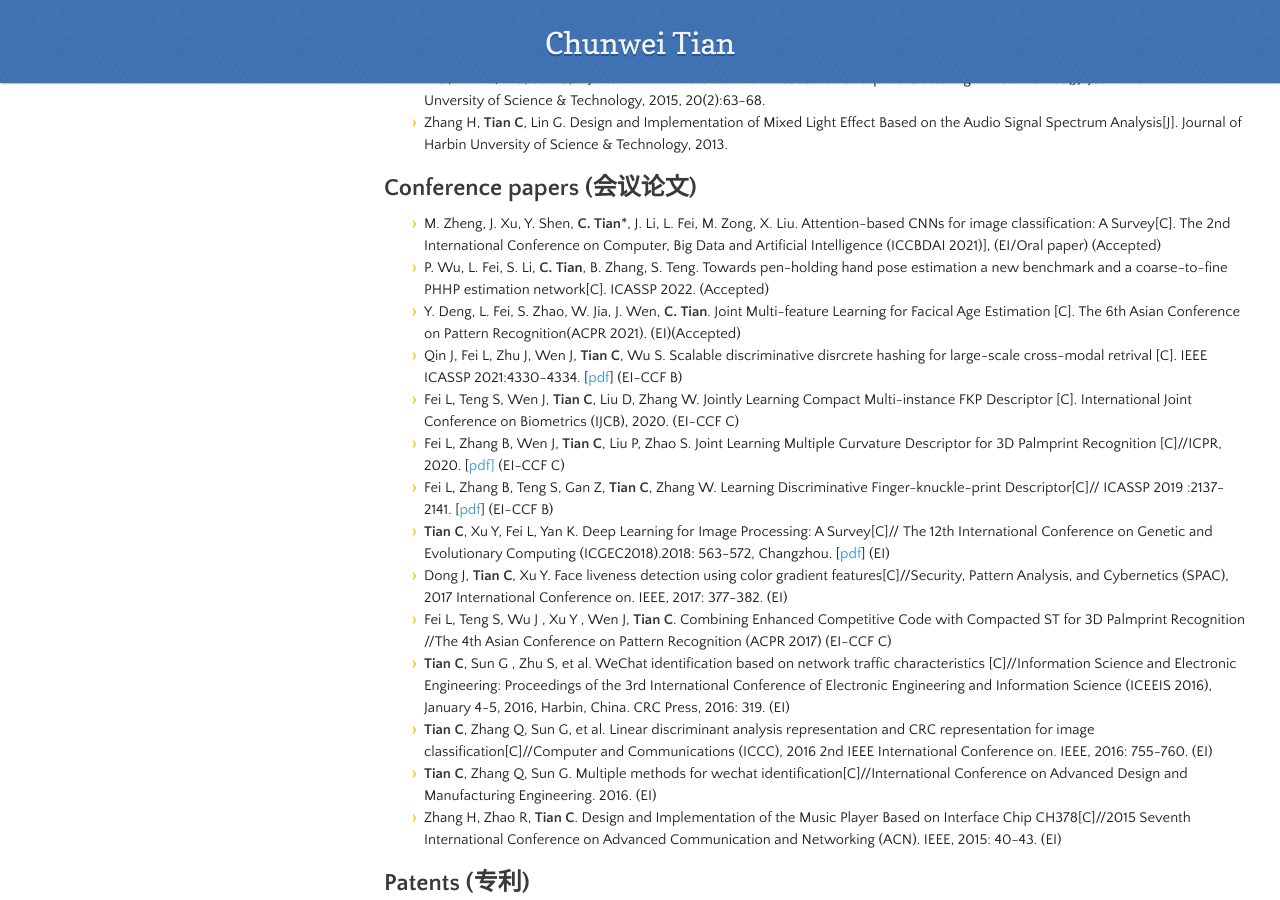
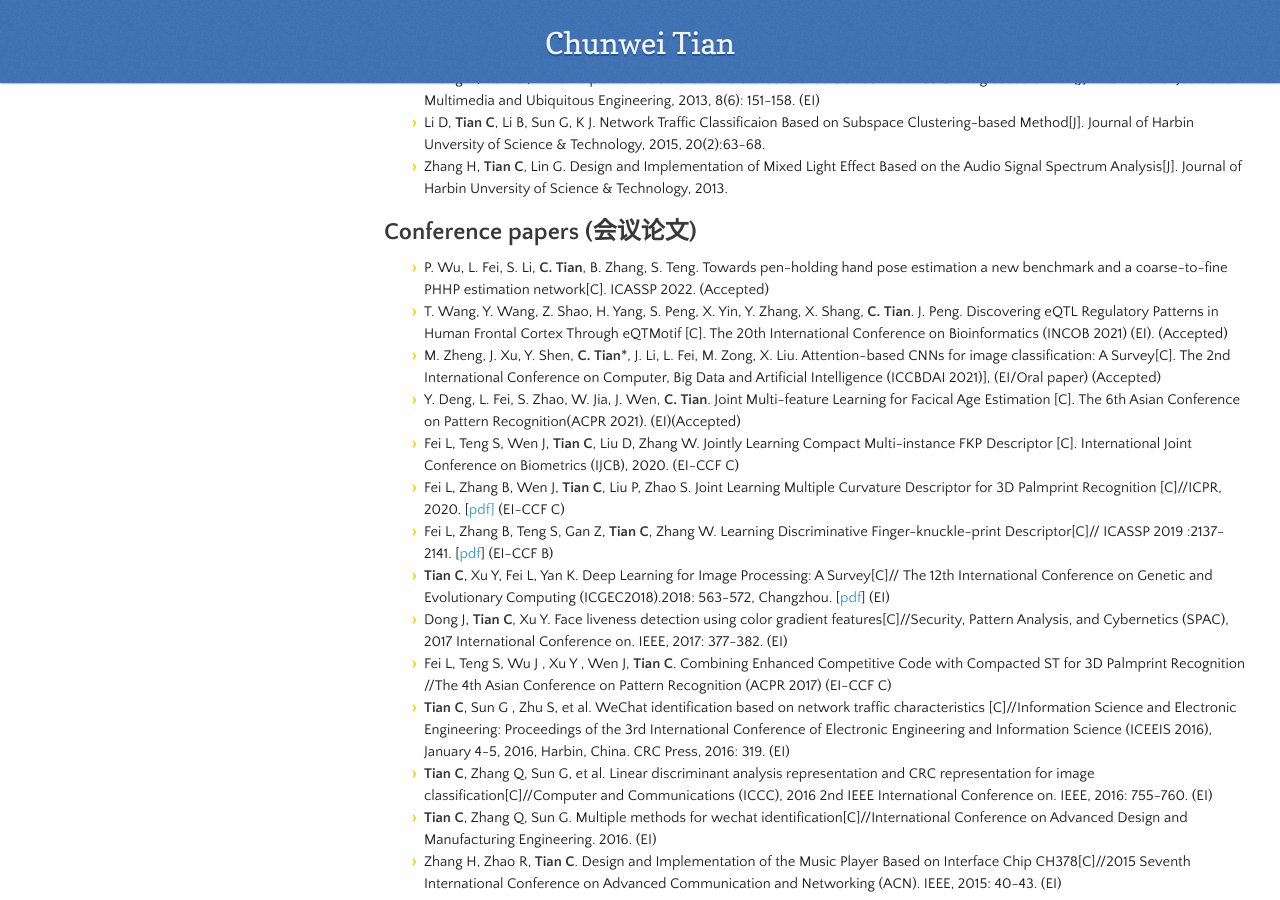
Before and after one commit to hellloxiaotian/hellloxiaotian.github.io, a Jekyll site: the page built from publication.md, in a window 1280 px wide and 900 px high, scrolled down 2068 px. Built offline with Jekyll 4.4.1, drawn with Linux system fonts in a browser that asks for light colours; nearby versions of some CDN libraries; our own code applies the rules of GitHub Pages for plain Markdown files; the repository's description, which GitHub fills in, is left out; some of the changed text lies outside the part shown.

Commit message:
Add files via upload

```diff
--- a/publication.md
+++ b/publication.md
@@ -20,6 +20,7 @@
 - Wang T, Liu Y, Yin Q, Geng J, Chen J, Yin X, Wang Y, Shang X, **Tian C\***, Wang Y\*， Peng J\*, Enhancing discoveries of molecular QTL stuides with small smaple size using summary statistic imputation [J]. Briefings in Bioinformatics, 2021. (SCI-IF:11.622) (Accepted)
 - Zhang H, **Tian C\***, You L, Li Z, Zong M,  Design and Implementation on Matching between Music and Color [J]. Multimedia Tools and Applications, 2021. (CCF C/SCI-IF:2.757) (Accepted)
 - **Tian C,**  Xu Y,   Zuo W ,  Zhang B , Fei L , Lin C. Coarse-to-fine CNN for image super-resolution [J]. IEEE Transactions on Multimedia, 23, 1489-1502, 2021.  [[pdf](https://www.google.com/url?q=https%3A%2F%2Fieeexplore.ieee.org%2Fstamp%2Fstamp.jsp%3Ftp%3D%26arnumber%3D9105085&sa=D&sntz=1&usg=AFQjCNFcz7BySBGHJl0HApsS97YmJ6LqTg)][[code](https://www.google.com/url?q=https%3A%2F%2Fgithub.com%2Fhellloxiaotian%2FCFSRCNN&sa=D&sntz=1&usg=AFQjCNHlCxENhg22fZ6xAG21NhNmPyVtNQ)]  (CCF B/SCI-IF:6.531) (**ESI Homepage paper**)
+- J. Qin, L. Fei, J. Zhu, J. Wen, **C. Tian**, S. Wu. Scalable Discriminative Discrete Hashing For Large-scale Cross-model Retrieval [J]. 2021 IEEE International Conference on Acoustics, Speech, and Signal Processing (ICASSP 2021，4330-4334, 2021. (EI/CCF B)
 - Fei L,  Zhang B, Xu Y, **Tian C**, Rida I, Zhang D. Jointly Heterogeneous Palmprint Discriminant Feature Learning[J]. IEEE Transactions on Neural Networks and Learning Systems, 2021. [[pdf](https://www.google.com/url?q=https%3A%2F%2Fieeexplore.ieee.org%2Fabstract%2Fdocument%2F9387467&sa=D&sntz=1&usg=AFQjCNFIXv2ZRcPLjZq0Q7e_KjkfZcgGkA)]  (CCF B/SCI-IF:10.451)
 - **Tian C**, Xu Y, Zuo W, Du B, Lin C, Zhang D.  Designing and Training of A Dual CNN for Image Denoising [J].  Knowledge-Based Systems, 226:106949, 2021. [[pdf](https://www.google.com/url?q=https%3A%2F%2Fwww.sciencedirect.com%2Fscience%2Farticle%2Fpii%2FS0950705121002124&sa=D&sntz=1&usg=AFQjCNEuCrCiP2SSkX_UblRds3HsfMI54A)][[code](https://www.google.com/url?q=https%3A%2F%2Fgithub.com%2Fhellloxiaotian%2FDudeNet&sa=D&sntz=1&usg=AFQjCNFZQCr3RALWLVzISQC0yBjzQsgL5A)] (CCF C/SCI-IF:8.038)
 - **Tian C**, Xu Y, Zuo W, Lin C, Zhang D. Asymmetric CNN for image super-resolution [J]. IEEE Transactions on Systems, Man, and Cybernetics: Systems, 2021. (SCI-IF:13.451)[[pdf](https://ieeexplore.ieee.org/abstract/document/9420448)][[code](https://github.com/hellloxiaotian/ACNet)] (Accepted in 2021)(Acceptance rate of 10%)
@@ -44,16 +45,16 @@
 
 ## Conference papers (会议论文)
 
+- P. Wu, L. Fei, S. Li, **C. Tian**, B. Zhang, S. Teng. Towards pen-holding hand pose estimation a new benchmark and  a coarse-to-fine PHHP estimation network[C]. ICASSP 2022. (Accepted)
+- T. Wang, Y. Wang, Z. Shao, H. Yang, S. Peng, X. Yin, Y. Zhang, X. Shang, **C. Tian**. J. Peng. Discovering eQTL Regulatory Patterns in Human Frontal Cortex Through eQTMotif [C]. The 20th International Conference on Bioinformatics (INCOB 2021) (EI). (Accepted)
 - M. Zheng, J. Xu, Y. Shen, **C. Tian***, J. Li, L. Fei, M. Zong, X. Liu. Attention-based CNNs for image classification: A Survey[C]. The 2nd International Conference on Computer, Big Data and Artificial Intelligence (ICCBDAI 2021)], (EI/Oral paper) (Accepted)
-- P. Wu, L. Fei, S. Li, **C. Tian**, B. Zhang, S. Teng. Towards pen-holding hand pose estimation a new benchmark and  a coarse-to-fine PHHP estimation network[C]. ICASSP 2022. (Accepted)
 - Y. Deng, L. Fei, S. Zhao, W. Jia, J. Wen, **C. Tian**. Joint Multi-feature Learning for Facical Age Estimation [C]. The 6th Asian Conference on Pattern Recognition(ACPR 2021). (EI)(Accepted)
-- Qin J, Fei L, Zhu J, Wen J, **Tian C**, Wu S. Scalable discriminative disrcrete hashing for large-scale cross-modal retrival [C].  IEEE ICASSP 2021:4330-4334. [[pdf](https://www.google.com/url?q=https%3A%2F%2Fieeexplore.ieee.org%2Fabstract%2Fdocument%2F9413871%2F&sa=D&sntz=1&usg=AFQjCNH_R8bKyrAt0DoMLcojg8sstTIMig)]  (EI-CCF B)
 - Fei L, Teng S,  Wen J,  **Tian C**, Liu D, Zhang W. Jointly Learning Compact Multi-instance FKP Descriptor [C]. International Joint Conference on Biometrics (IJCB), 2020.  (EI-CCF C)
 - Fei L, Zhang B, Wen J, **Tian C**, Liu P, Zhao S. Joint Learning Multiple Curvature Descriptor for 3D Palmprint Recognition [C]//ICPR, 2020.   [[pdf\]](https://www.google.com/url?q=https%3A%2F%2Fieeexplore.ieee.org%2Fabstract%2Fdocument%2F9413188&sa=D&sntz=1&usg=AFQjCNF__JMsyRWJrcB0B2UKRfMqxlvAJA) (EI-CCF C)
 - Fei L, Zhang B, Teng S, Gan Z, **Tian C**, Zhang W. Learning Discriminative Finger-knuckle-print Descriptor[C]// ICASSP 2019 :2137-2141.  [[pdf](https://www.google.com/url?q=https%3A%2F%2Fieeexplore.ieee.org%2Fabstract%2Fdocument%2F8683156&sa=D&sntz=1&usg=AFQjCNH7ZnSzTwhq6-GURTmVmpKVHBTt2A)] (EI-CCF B)
 - **Tian C**, Xu Y, Fei L, Yan K. Deep Learning for Image Processing: A Survey[C]// The 12th International Conference on Genetic and Evolutionary Computing (ICGEC2018).2018: 563-572,  Changzhou.  [[pdf](https://www.google.com/url?q=https%3A%2F%2Flink.springer.com%2Fchapter%2F10.1007%2F978-981-13-5841-8_59&sa=D&sntz=1&usg=AFQjCNGtxWXzl9ajxgU2vomzPVW6gF6jow)] (EI)
 - Dong J, **Tian C**, Xu Y. Face liveness detection using color gradient features[C]//Security, Pattern Analysis, and Cybernetics (SPAC), 2017 International Conference on. IEEE, 2017: 377-382.  (EI)
--  Fei L, Teng S, Wu J ,  Xu Y , Wen J, **Tian C**. Combining Enhanced Competitive Code with Compacted ST for 3D Palmprint Recognition //The 4th Asian Conference on Pattern Recognition (ACPR 2017)  (EI-CCF C)
+- Fei L, Teng S, Wu J ,  Xu Y , Wen J, **Tian C**. Combining Enhanced Competitive Code with Compacted ST for 3D Palmprint Recognition //The 4th Asian Conference on Pattern Recognition (ACPR 2017)  (EI-CCF C)
 - **Tian C**, Sun G , Zhu S, et al. WeChat identification based on network traffic characteristics [C]//Information Science and Electronic Engineering: Proceedings of the 3rd International Conference of Electronic Engineering and Information Science (ICEEIS 2016), January 4-5, 2016, Harbin, China. CRC Press, 2016: 319. (EI)
 - **Tian C**, Zhang Q, Sun G, et al. Linear discriminant analysis representation and CRC representation for image classification[C]//Computer and Communications (ICCC), 2016 2nd IEEE International Conference on. IEEE, 2016: 755-760.  (EI)
 - **Tian C**, Zhang Q, Sun G. Multiple methods for wechat identification[C]//International Conference on Advanced Design and Manufacturing Engineering. 2016. (EI)
```
